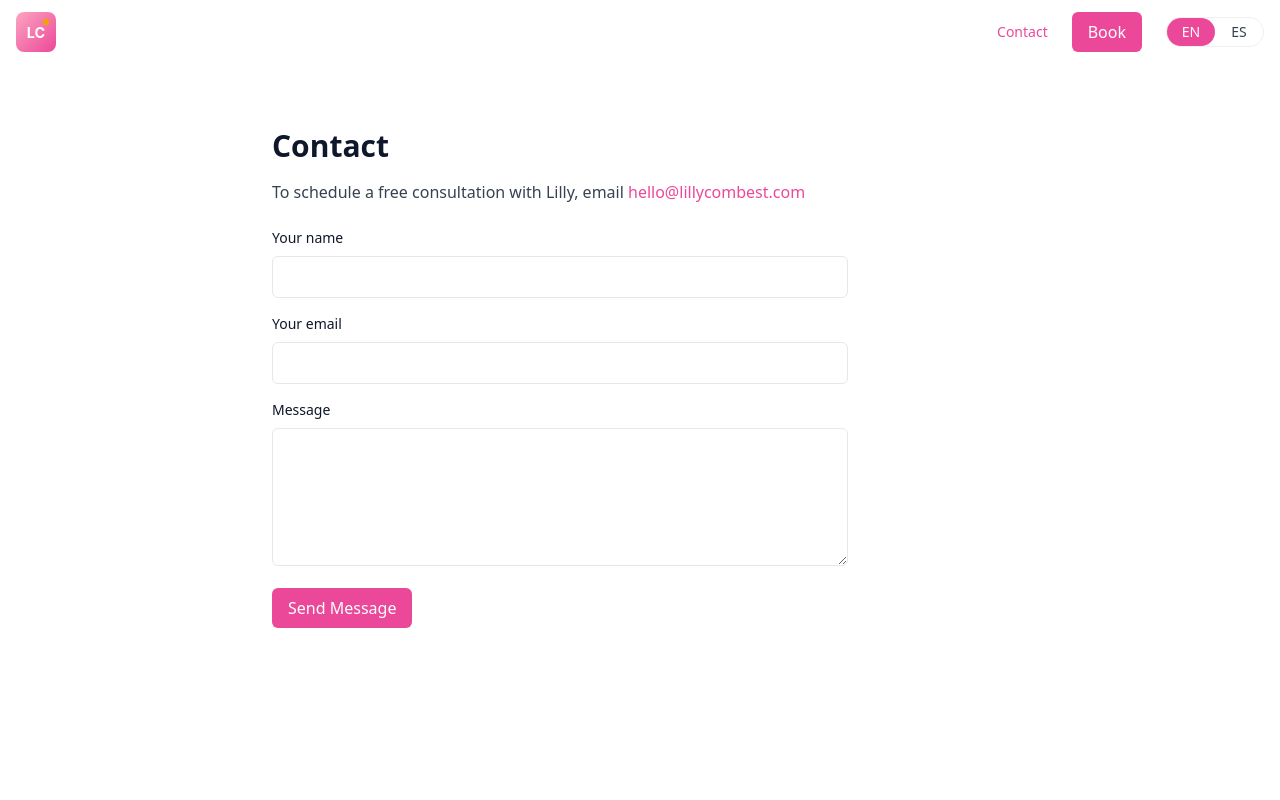
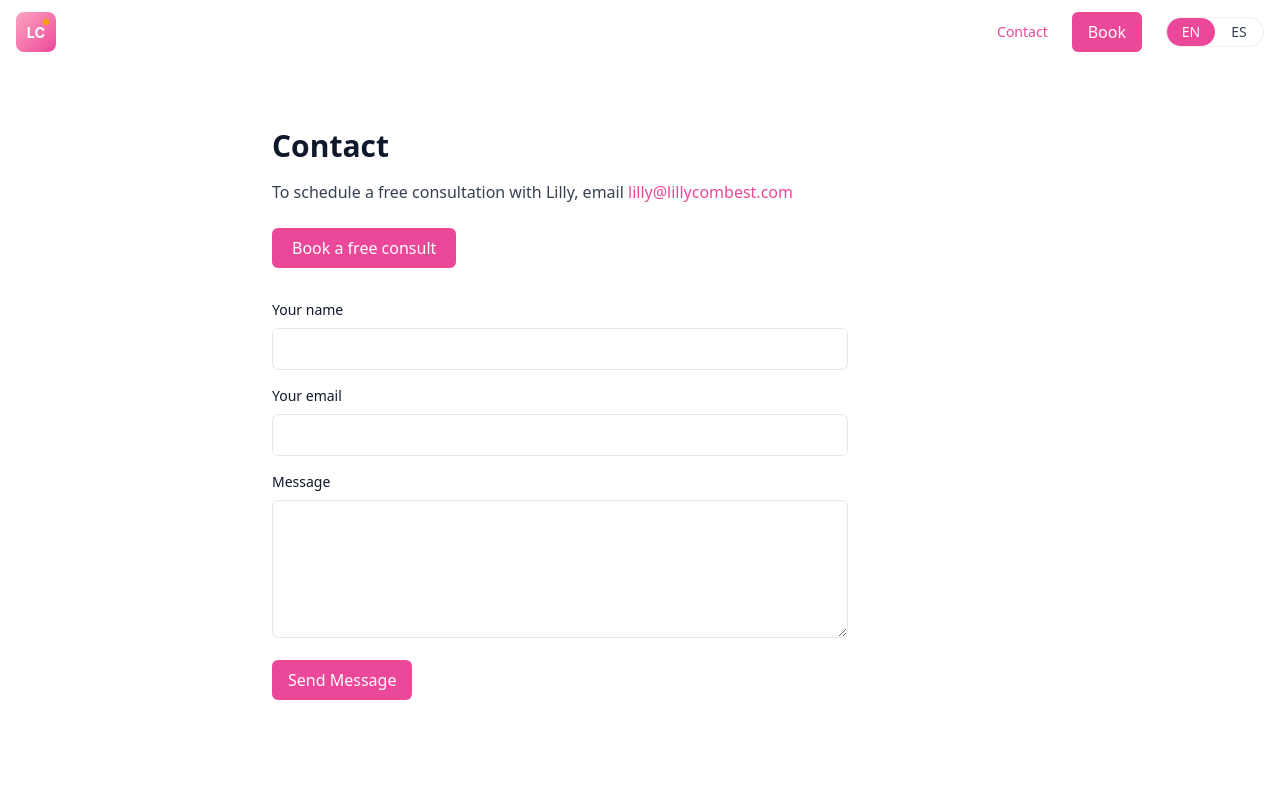
Before and after one commit to ownerofstudio37/lily-combest-website, a Next.js app: page /contact in a window 1280 px wide. Shown: the top 800 px of the page. Built offline with nearby package versions, Linux system fonts and the light colour scheme.

Commit message:
Feature: add booking widget (Calendly iframe) + Netlify contact form; update contact email

```diff
--- /dev/null
+++ b/app/components/Booking.tsx
@@ -0,0 +1,34 @@
+"use client"
+
+import React from 'react'
+
+export default function Booking(){
+  const CAL_URL = process.env.NEXT_PUBLIC_CALENDLY_URL || ''
+  const [open, setOpen] = React.useState(false)
+
+  if (!CAL_URL) {
+    return (
+      <a href={`mailto:lilly@lillycombest.com`} className="inline-block bg-[rgb(var(--color-primary))] text-white px-5 py-2 rounded-md">Book a free consult</a>
+    )
+  }
+
+  return (
+    <>
+      <button onClick={() => setOpen(true)} className="inline-block bg-[rgb(var(--color-primary))] text-white px-5 py-2 rounded-md">Book a free consult</button>
+
+      {open && (
+        <div className="fixed inset-0 z-50 flex items-center justify-center bg-black/50">
+          <div className="bg-white rounded-lg w-full max-w-3xl overflow-hidden">
+            <div className="flex items-center justify-between p-3 border-b">
+              <div className="font-semibold">Schedule a consultation</div>
+              <button onClick={() => setOpen(false)} aria-label="Close" className="px-3 py-1">✕</button>
+            </div>
+            <div style={{height: '72vh'}}>
+              <iframe src={CAL_URL} title="Calendly" width="100%" height="100%" frameBorder={0} allowFullScreen />
+            </div>
+          </div>
+        </div>
+      )}
+    </>
+  )
+}
--- a/app/components/Footer.tsx
+++ b/app/components/Footer.tsx
@@ -10,7 +10,7 @@ export default function Footer(){
           <div className="mb-6 md:mb-0">
             <h3 className="text-lg font-semibold">Lilly Combest</h3>
             <p className="text-sm text-gray-700">Health & wellness coaching in Pinehurst, NC</p>
-            <p className="text-sm text-gray-700 mt-3">Email: <a href="mailto:hello@lilycombest.com" className="text-[rgb(var(--color-primary))]">hello@lilycombest.com</a></p>
+            <p className="text-sm text-gray-700 mt-3">Email: <a href="mailto:lilly@lillycombest.com" className="text-[rgb(var(--color-primary))]">lilly@lillycombest.com</a></p>
           </div>
 
           <div className="grid grid-cols-2 gap-6">
--- a/app/contact/page.tsx
+++ b/app/contact/page.tsx
@@ -1,26 +1,71 @@
 "use client"
 
-import React from 'react'
+"use client"
+
+import React, { useState } from 'react'
 import { useLocale } from '../components/LocaleProvider'
+import Booking from '../components/Booking'
 
 export default function Contact(){
   const { t } = useLocale()
+  const [name, setName] = useState('')
+  const [email, setEmail] = useState('')
+  const [message, setMessage] = useState('')
+  const [status, setStatus] = useState<'idle' | 'sending' | 'success' | 'error'>('idle')
+
+  async function handleSubmit(e: React.FormEvent) {
+    e.preventDefault()
+    setStatus('sending')
+
+    const formData = new FormData()
+    formData.append('form-name', 'contact')
+    formData.append('name', name)
+    formData.append('email', email)
+    formData.append('message', message)
+
+    try {
+      const res = await fetch('/', {
+        method: 'POST',
+        headers: { 'Accept': 'application/json' },
+        body: formData,
+      })
+      if (res.ok) {
+        setStatus('success')
+        setName(''); setEmail(''); setMessage('')
+      } else {
+        setStatus('error')
+      }
+    } catch (err) {
+      setStatus('error')
+    }
+  }
+
   return (
     <div className="max-w-3xl mx-auto py-16 px-4">
       <h1 className="text-3xl font-bold mb-4">{t('contact.title') || 'Contact'}</h1>
-      <p className="text-gray-700 mb-6">{t('contact.intro') || 'To schedule a free consultation with Lilly, email'} <a href={`mailto:${t('contact.email')}`} className="text-[rgb(var(--color-primary))]">{t('contact.email') || 'hello@lillycombest.com'}</a></p>
+      <p className="text-gray-700 mb-6">{t('contact.intro') || 'To schedule a free consultation with Lilly, email'} <a href={`mailto:${t('contact.email')}`} className="text-[rgb(var(--color-primary))]">{t('contact.email') || 'lilly@lillycombest.com'}</a></p>
 
-      <form action="mailto:hello@lillycombest.com" method="POST" encType="text/plain" className="max-w-xl">
+      <div className="mb-8">
+        <Booking />
+      </div>
+
+      <form name="contact" method="POST" data-netlify="true" onSubmit={handleSubmit} className="max-w-xl">
+        <input type="hidden" name="form-name" value="contact" />
+        <p className="hidden"><label>Don’t fill this out if you’re human: <input name="bot-field" /></label></p>
+
         <label className="block mb-2 text-sm font-medium">{t('contact.form.name') || 'Your name'}</label>
-        <input className="w-full border rounded-md px-3 py-2 mb-4" name="name" />
+        <input value={name} onChange={e => setName(e.target.value)} className="w-full border rounded-md px-3 py-2 mb-4" name="name" required />
 
         <label className="block mb-2 text-sm font-medium">{t('contact.form.email') || 'Your email'}</label>
-        <input className="w-full border rounded-md px-3 py-2 mb-4" type="email" name="email" />
+        <input value={email} onChange={e => setEmail(e.target.value)} className="w-full border rounded-md px-3 py-2 mb-4" type="email" name="email" required />
 
         <label className="block mb-2 text-sm font-medium">{t('contact.form.message') || 'Message'}</label>
-        <textarea className="w-full border rounded-md px-3 py-2 mb-4" name="message" rows={5}></textarea>
+        <textarea value={message} onChange={e => setMessage(e.target.value)} className="w-full border rounded-md px-3 py-2 mb-4" name="message" rows={5} required></textarea>
 
-        <button type="submit" className="bg-[rgb(var(--color-primary))] text-white px-4 py-2 rounded-md">{t('contact.form.send') || 'Send Message'}</button>
+        <button type="submit" disabled={status === 'sending'} className="bg-[rgb(var(--color-primary))] text-white px-4 py-2 rounded-md">{status === 'sending' ? 'Sending…' : (t('contact.form.send') || 'Send Message')}</button>
+
+        {status === 'success' && <p className="mt-4 text-green-600">Thanks — we'll be in touch soon.</p>}
+        {status === 'error' && <p className="mt-4 text-red-600">Sorry, something went wrong. Try emailing <a href="mailto:lilly@lillycombest.com" className="text-[rgb(var(--color-primary))]">lilly@lillycombest.com</a></p>}
       </form>
     </div>
   )
--- a/locales/en.json
+++ b/locales/en.json
@@ -24,7 +24,7 @@
   "contact": {
     "title": "Contact",
     "intro": "To schedule a free consultation with Lilly, email",
-    "email": "hello@lillycombest.com",
+    "email": "lilly@lillycombest.com",
     "cta": "Book a consult",
     "form": {
       "name": "Your name",
--- a/locales/es.json
+++ b/locales/es.json
@@ -24,7 +24,7 @@
   "contact": {
     "title": "Contacto",
     "intro": "Para programar una consulta gratuita con Lilly, envía un correo a",
-    "email": "hello@lillycombest.com",
+    "email": "lilly@lillycombest.com",
     "cta": "Reservar consulta",
     "form": {
       "name": "Tu nombre",
--- a/next.config.js
+++ b/next.config.js
@@ -19,7 +19,8 @@ const nextConfig = {
     ]
   },
   env: {
-    NEXT_PUBLIC_SITE_URL: process.env.NEXT_PUBLIC_SITE_URL || 'https://lilycombest.com'
+    NEXT_PUBLIC_SITE_URL: process.env.NEXT_PUBLIC_SITE_URL || 'https://lilycombest.com',
+    NEXT_PUBLIC_CALENDLY_URL: process.env.NEXT_PUBLIC_CALENDLY_URL || ''
   }
 };
 
```
